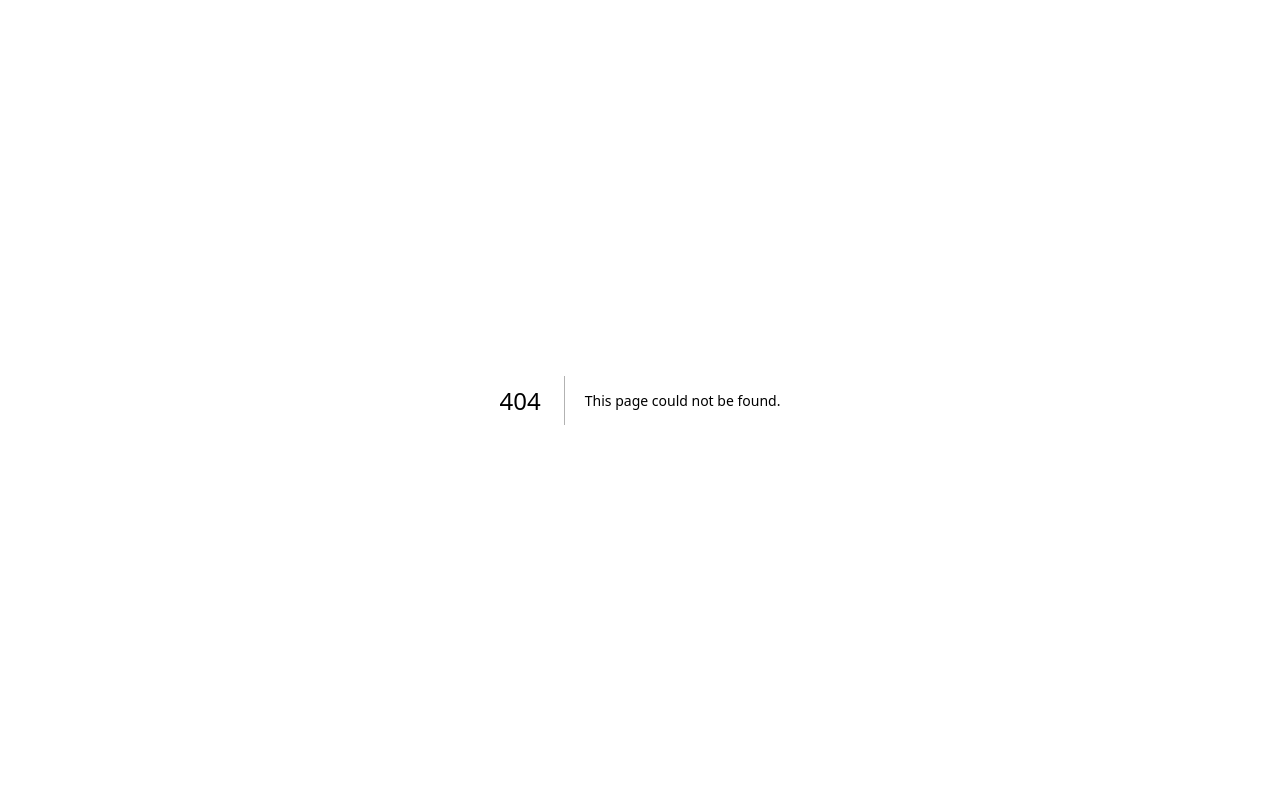
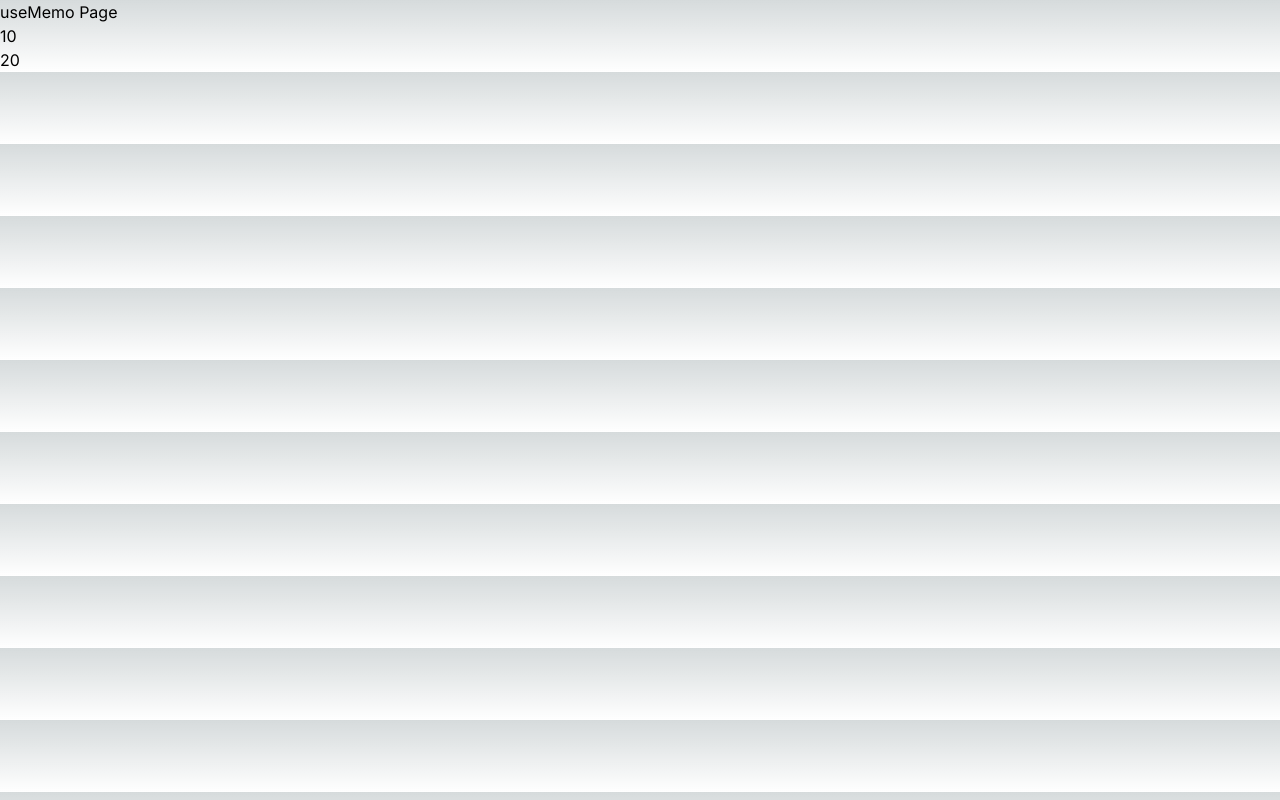
Before and after one commit to salman-aip/learn-react-js-official-docs, a Next.js app: page /performance-hook in a window 1280 px wide. Before the commit this address had no page. Built offline with nearby package versions, Linux system fonts and the light colour scheme.

Commit message:
performance hook

```diff
--- /dev/null
+++ b/src/app/performance-hook/page.tsx
@@ -0,0 +1,35 @@
+"use client";
+
+import { useCallback, useEffect, useMemo, useState } from "react";
+
+export default function UseMemoPage() {
+  const [value, setValue] = useState(0);
+  const [data, setData] = useState(20);
+
+  useEffect(() => {
+    console.log("useEffect");
+    setValue(10);
+  }, []);
+
+  const memo = useMemo(() => {
+    console.log("useMemo");
+    setData(20);
+  }, []);
+
+  const CallBack = useCallback((value: any, data: any) => {
+    return {
+      value,
+      data,
+    };
+  }, []);
+
+  console.log(CallBack);
+
+  return (
+    <>
+      <h1>useMemo Page</h1>
+      <h1>{value}</h1>
+      <h1>{data}</h1>
+    </>
+  );
+}
```
